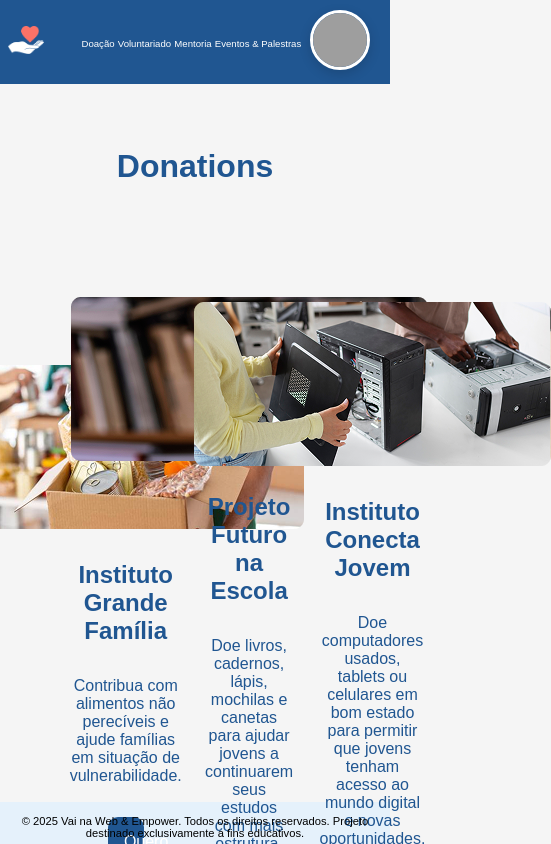
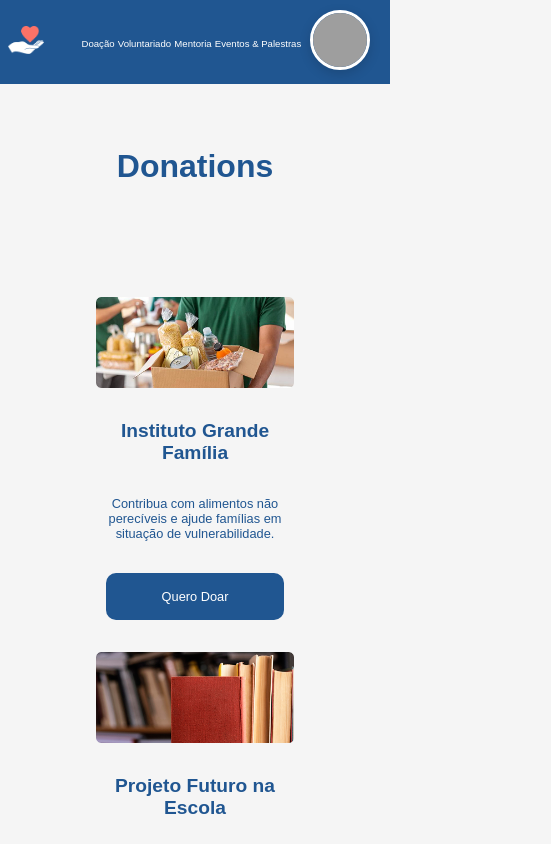
Before and after one commit to EwertonHecsley/react-project-social, a React (Vite) app: page /donation in a window 390 px wide. Shown: the top 844 px of the page, 551 px wide, since content can reach past the window. Built offline with nearby package versions, Linux system fonts and the light colour scheme; grey boxes are pictures that could not be loaded.

Commit message:
feat: add responsivity to cel phone in page Donates

```diff
--- a/src/components/card/card.module.scss
+++ b/src/components/card/card.module.scss
@@ -34,4 +34,41 @@
             border: solid 1px v.$primary-color-blue;
         }
     }
+
+
+    @media (max-width:1200px) {
+        img{
+            width: 90%;
+        }
+
+        h2{
+            font-size: 1.2rem;
+        }
+
+        p{
+            font-size: 0.8rem;
+        }
+
+        button{
+            width: 40%;
+            font-size: 0.8rem;
+        }
+    }
+
+    @media (max-width:750px) {
+        button{
+            width: 90%;
+        }
+    }
+
+    @media (max-width:500px) {
+        width: 100%;
+        img{
+            width: 100%;
+        }
+
+        button{
+            margin-bottom: 2rem;
+        }
+    }
 }
--- a/src/pages/donation/donation.module.scss
+++ b/src/pages/donation/donation.module.scss
@@ -9,6 +9,10 @@
     align-items: center;
     padding: 4rem 0;
 
+    @media (max-width:500px) {
+        height: auto;
+    }
+
     h1{
         color: v.$primary-color-blue;
     }
@@ -19,6 +23,10 @@
         justify-content: space-between;
         align-items: center;
         padding: 7rem 6rem;
+
+        @media (max-width:500px) {
+            flex-direction: column;
+        }
     }
 
     .divisor{
```
